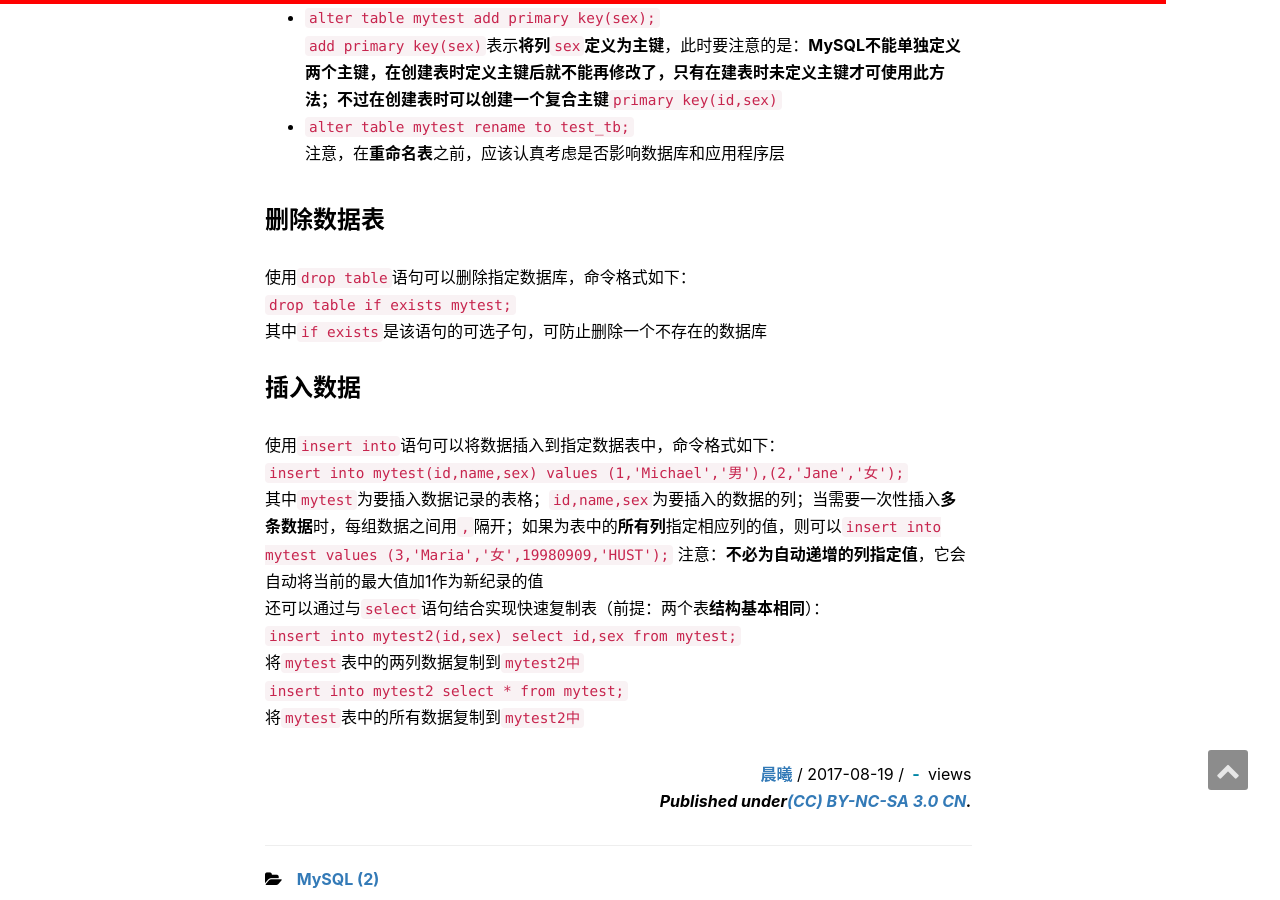
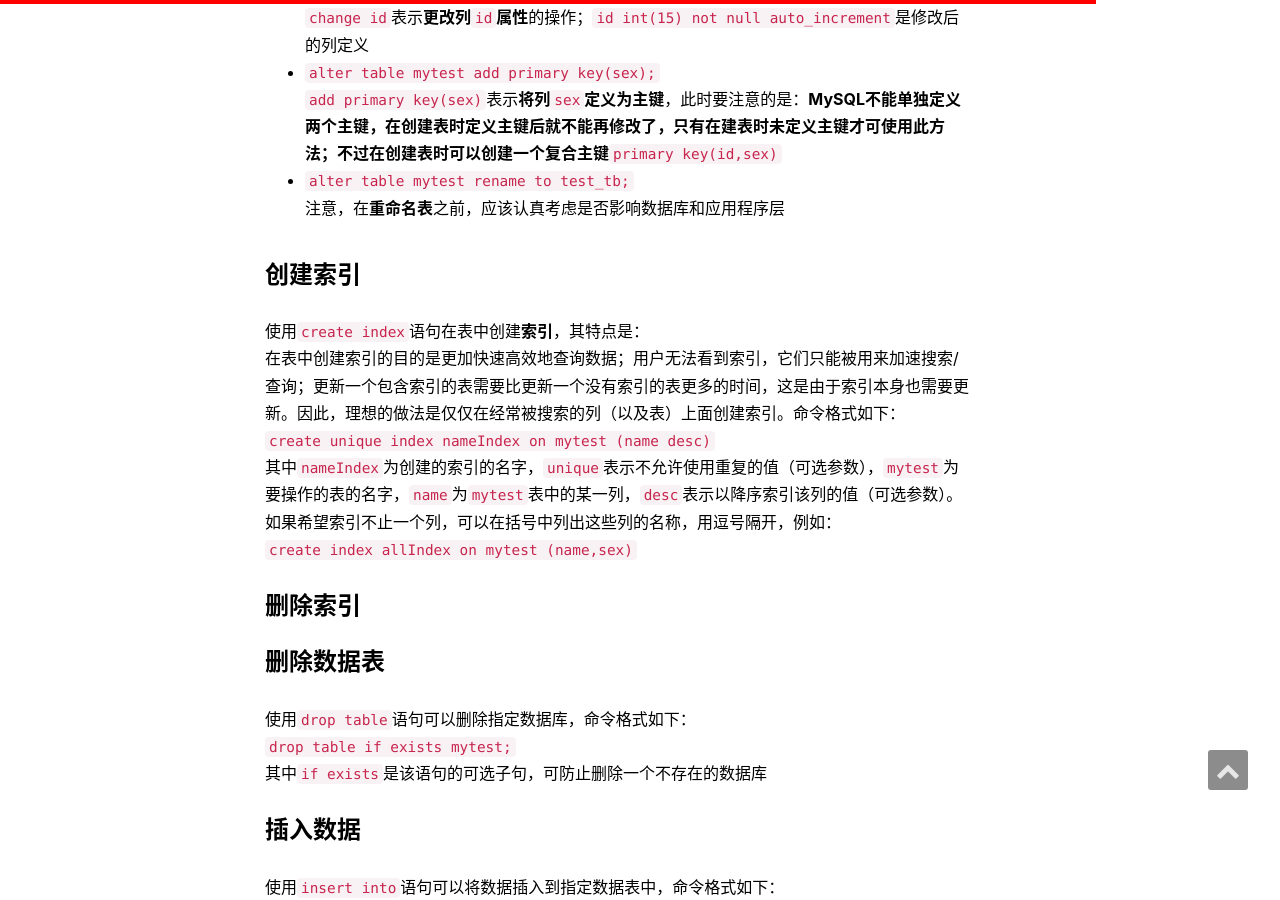
Before and after one commit to zfb132/zfb132.github.com, a Jekyll site: the page built from _posts/2017-08-19-mysql_first_fundament.md, in a window 1280 px wide and 900 px high, scrolled down 6324 px. Built offline with Jekyll 4.4.1, drawn with Linux system fonts in a browser that asks for light colours; nearby versions of some CDN libraries; comment, search, counter and statistics services are not loaded.

Commit message:
完善文章内容

```diff
--- a/_posts/2017-08-19-mysql_first_fundament.md
+++ b/_posts/2017-08-19-mysql_first_fundament.md
@@ -177,6 +177,13 @@ mysql> describe mytest;
 * `alter table mytest rename to test_tb;`
 注意，在**重命名表**之前，应该认真考虑是否影响数据库和应用程序层
 
+### 创建索引
+使用`create index`语句在表中创建**索引**，其特点是：
+在表中创建索引的目的是更加快速高效地查询数据；用户无法看到索引，它们只能被用来加速搜索/查询；更新一个包含索引的表需要比更新一个没有索引的表更多的时间，这是由于索引本身也需要更新。因此，理想的做法是仅仅在经常被搜索的列（以及表）上面创建索引。命令格式如下：
+`create unique index nameIndex on mytest (name desc)`
+其中`nameIndex`为创建的索引的名字，`unique`表示不允许使用重复的值（可选参数），`mytest`为要操作的表的名字，`name`为`mytest`表中的某一列，`desc`表示以降序索引该列的值（可选参数）。如果希望索引不止一个列，可以在括号中列出这些列的名称，用逗号隔开，例如：
+`create index allIndex on mytest (name,sex)`
+### 删除索引
 ### 删除数据表
 使用`drop table`语句可以删除指定数据库，命令格式如下：
 `drop table if exists mytest;`
```
